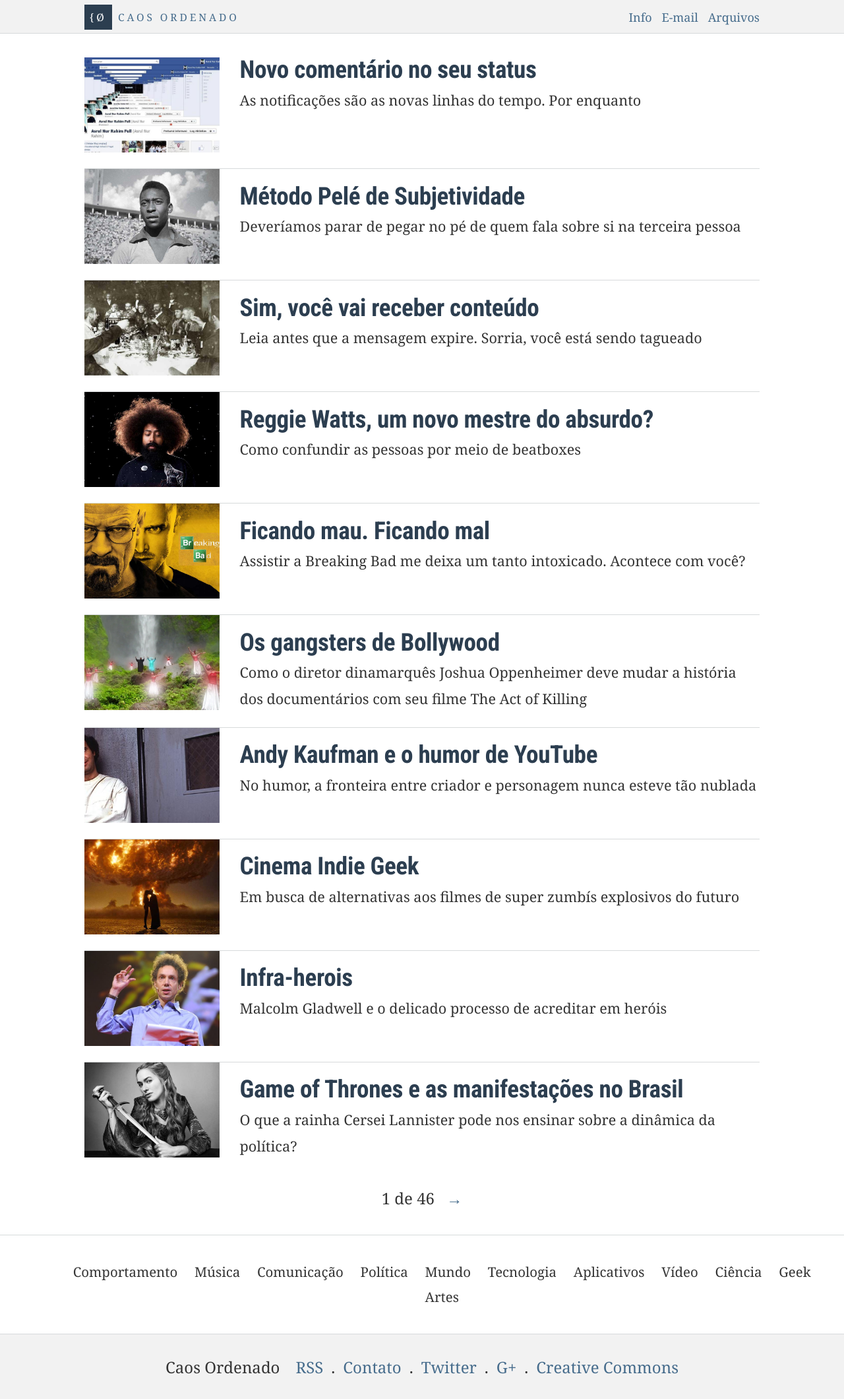
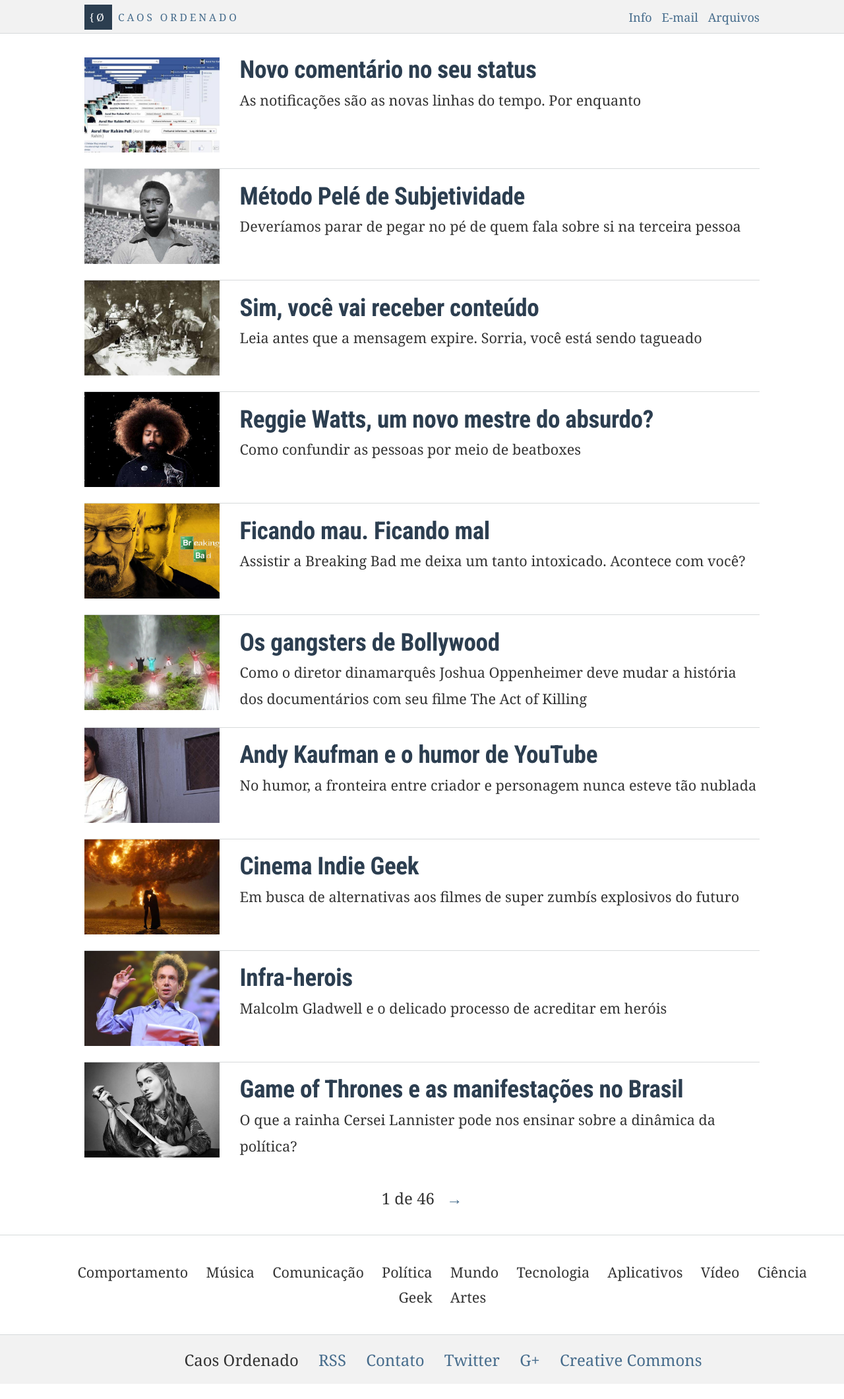
Before and after one commit to eduf/eduf.github.com, a Jekyll site: the page built from index.html, in a window 1280 px wide. Shown: the whole page at 66% size. Built offline with Jekyll 4.4.1, drawn with Linux system fonts in a browser that asks for light colours; nearby versions of some CDN libraries; the list of posts is cut into pages by our own code; comment, search, counter and statistics services are not loaded; after the commit the page ends 2097 px from its top, so only the background shows below that.

Commit message:
Padronizando as listas do footer

```diff
--- a/_includes/footer.html
+++ b/_includes/footer.html
@@ -1,4 +1,10 @@
 <footer role="contentinfo" id="colophon" itemscope itemtype="http://schema.org/SiteNavigationElement">
-
-    <p>{{site.site_name}}&ensp;&ensp;<a href="http://caosordenado.com/feed.xml" itemprop="url">RSS</a>&ensp;.&ensp;<a href="mailto:&#x65;&#x64;&#x75;&#x66;&#x40;&#x63;&#x61;&#x6F;&#x73;&#x6F;&#x72;&#x64;&#x65;&#x6E;&#x61;&#x64;&#x6F;&#x2E;&#x63;&#x6F;&#x6D;">Contato</a>&ensp;.&ensp;<a href="http://twitter.com/eduf" rel="me" itemprop="url">Twitter</a>&ensp;.&ensp;<a href="https://plus.google.com/118332442513569100227" rel="me" itemprop="url">G+</a>&ensp;.&ensp;<a href="Creative Commons Attribution-NonCommercial 3.0 Unported License" itemprop="url">Creative Commons</a></p>
+	<ul class="navfooter">
+	    <li>{{site.site_name}}</li>
+	    <li><a href="http://caosordenado.com/feed.xml" itemprop="url">RSS</a></li>
+	    <li><a href="mailto:&#x65;&#x64;&#x75;&#x66;&#x40;&#x63;&#x61;&#x6F;&#x73;&#x6F;&#x72;&#x64;&#x65;&#x6E;&#x61;&#x64;&#x6F;&#x2E;&#x63;&#x6F;&#x6D;">Contato</a></li>
+	    <li><a href="http://twitter.com/eduf" rel="me" itemprop="url">Twitter</a></li>
+	    <li><a href="https://plus.google.com/118332442513569100227" rel="me" itemprop="url">G+</a></li>
+	    <li><a href="Creative Commons Attribution-NonCommercial 3.0 Unported License" itemprop="url">Creative Commons</a></li>
+	</ul>
 </footer>
```
Also changed, not shown: stylesheets/foundation.min.css.
